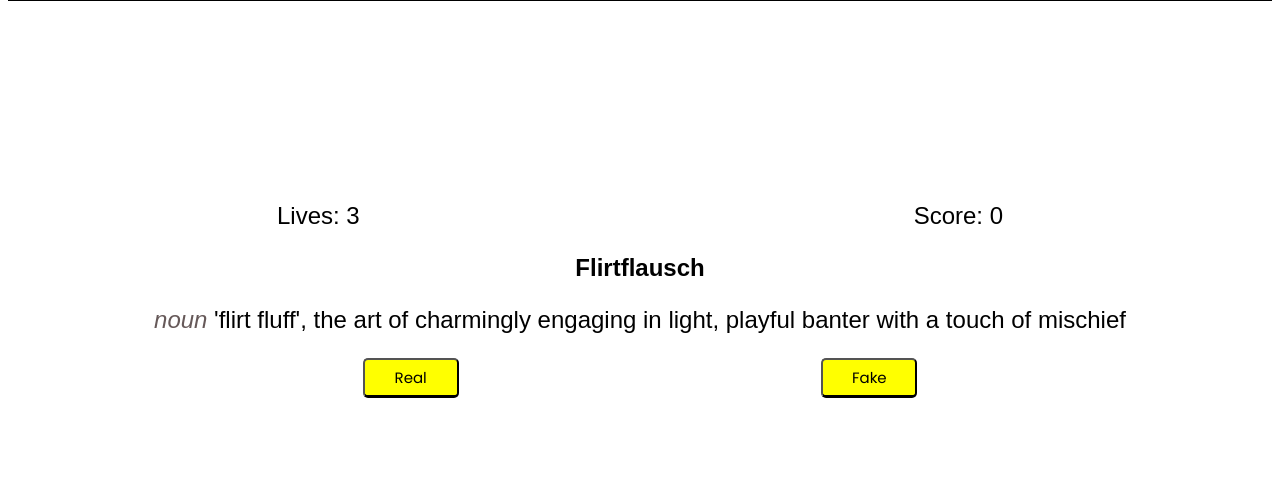
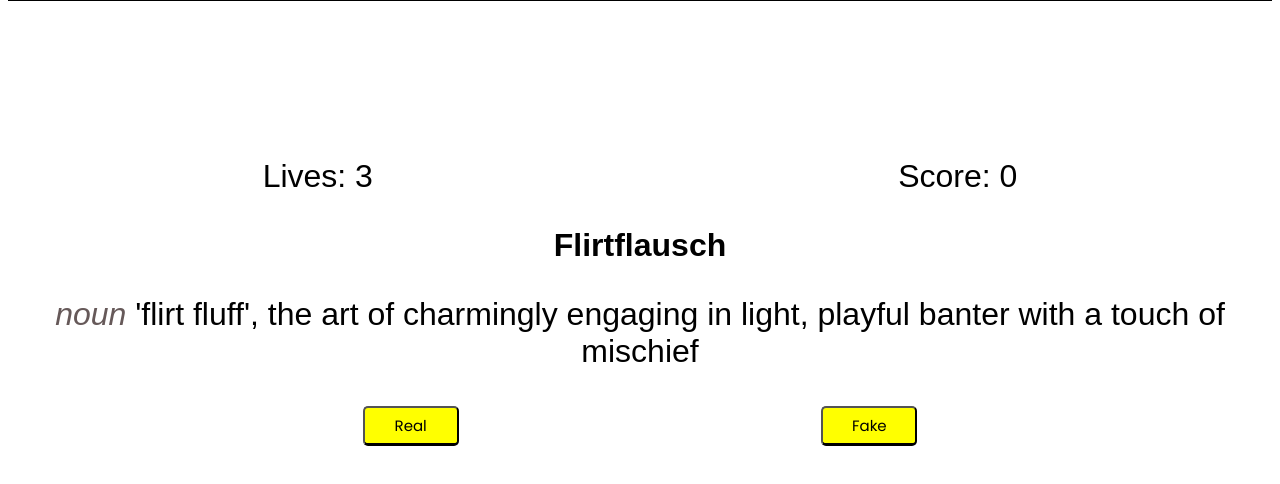
Before and after one commit to baconatorr/Germandle, a plain HTML site: page index.html in a window 1280 px wide. Shown: the part 90-574 px from the top of the page. Drawn offline with nearby package versions, Linux system fonts and the light colour scheme; a web font is replaced by a local one.

Commit message:
Update germandle.css

```diff
--- a/germandle.css
+++ b/germandle.css
@@ -70,17 +70,17 @@ body {
 
 @media screen and (min-width: 1200px) {
     body{
-        font-size: 1.5em;
+        font-size: 2em;
     }
 }
 @media screen and (max-width: 1200px) {
     body{
-        font-size: 1.3em;
+        font-size: 1.5em;
     }
 }
 @media screen and (max-width: 1000px) {
     body{
-        font-size: 1.1em;
+        font-size: 1.3em;
     }
 }
 
```
